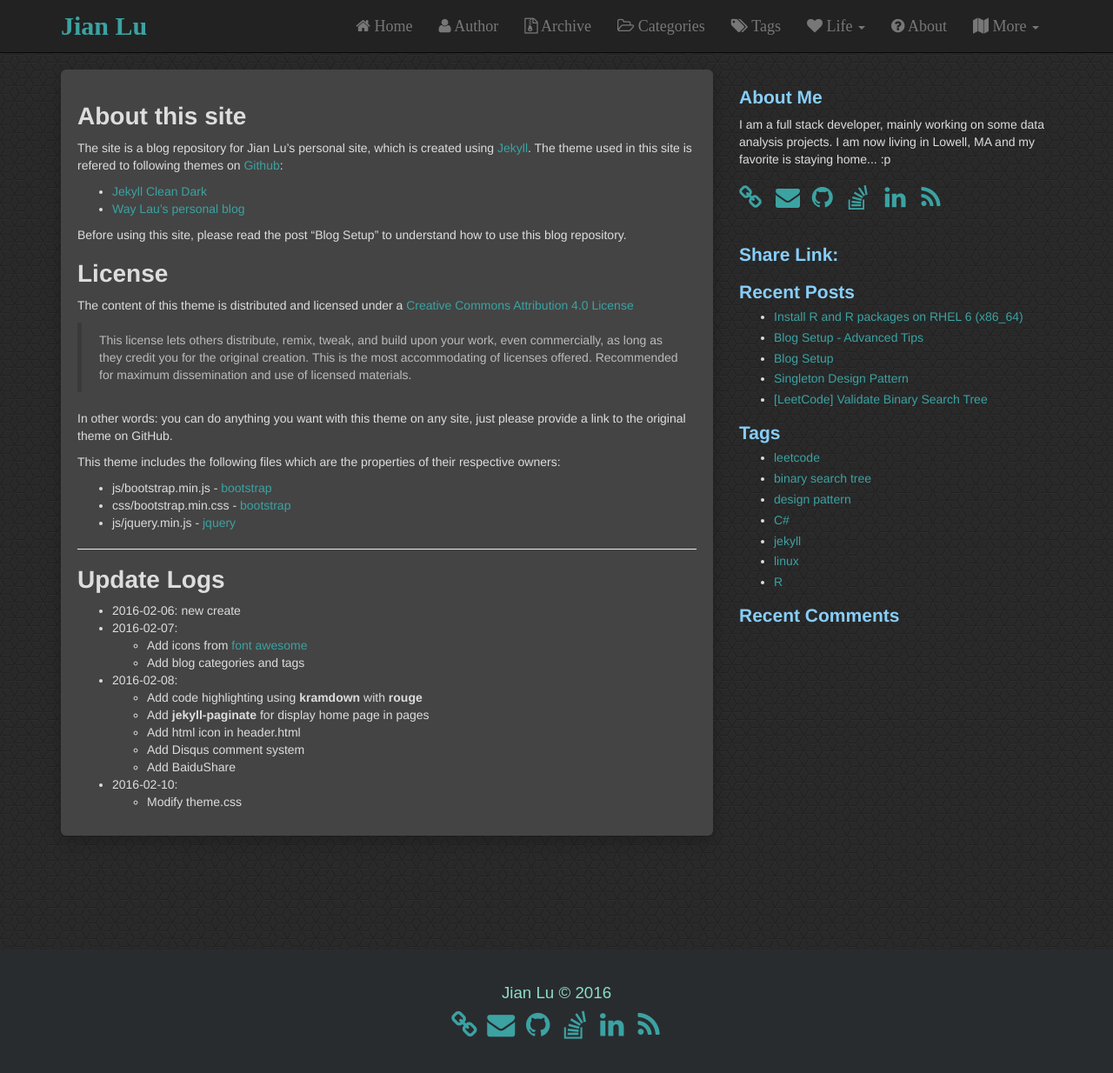
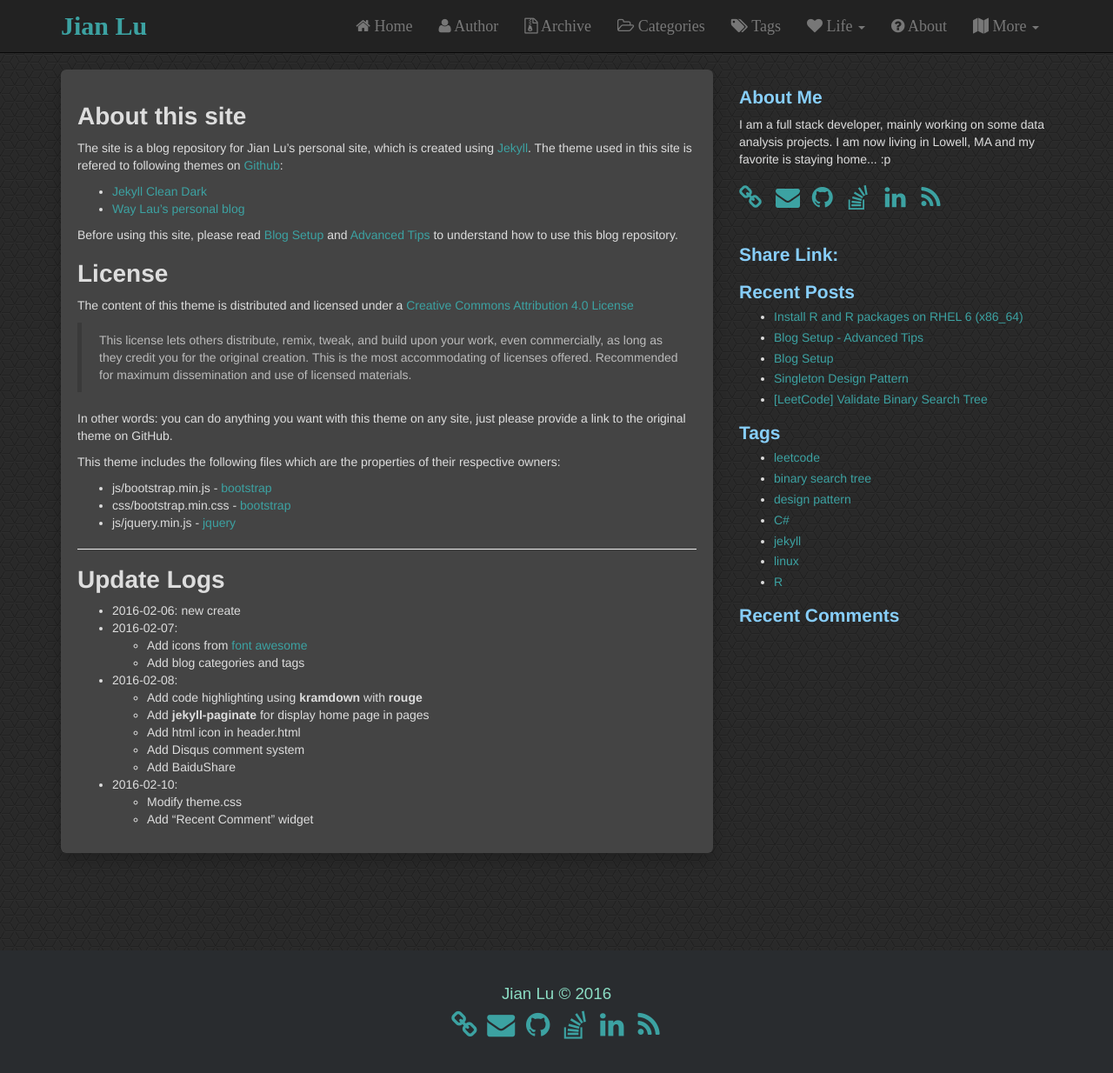
Before and after one commit to JianLu/jianlu.github.io, a Jekyll site: the page built from pages/about.md, in a window 1280 px wide and 1251 px high. Shown: the top 1234 px of the window at 87% size. Built offline with Jekyll 4.4.1, drawn with Linux system fonts in a browser that asks for light colours; comment, search, counter and statistics services are not loaded.

Commit message:
update post

```diff
--- a/pages/about.md
+++ b/pages/about.md
@@ -12,7 +12,8 @@ The theme used in this site is refered to following themes on [Github](https://g
 * [Jekyll Clean Dark](https://github.com/streetturtle/jekyll-clean-dark)
 * [Way Lau's personal blog](https://github.com/waylau/waylau.github.com)
 
-Before using this site, please read the post "Blog Setup" to understand how to use this blog repository.
+Before using this site, please read [Blog Setup](/2016/02/Blog-Setup/) and
+[Advanced Tips](/2016/02/advanced-tips/) to understand how to use this blog repository.
 
 # License
 
@@ -50,3 +51,4 @@ _______
     - Add BaiduShare
 * 2016-02-10:
     - Modify theme.css
+    - Add "Recent Comment" widget
```
